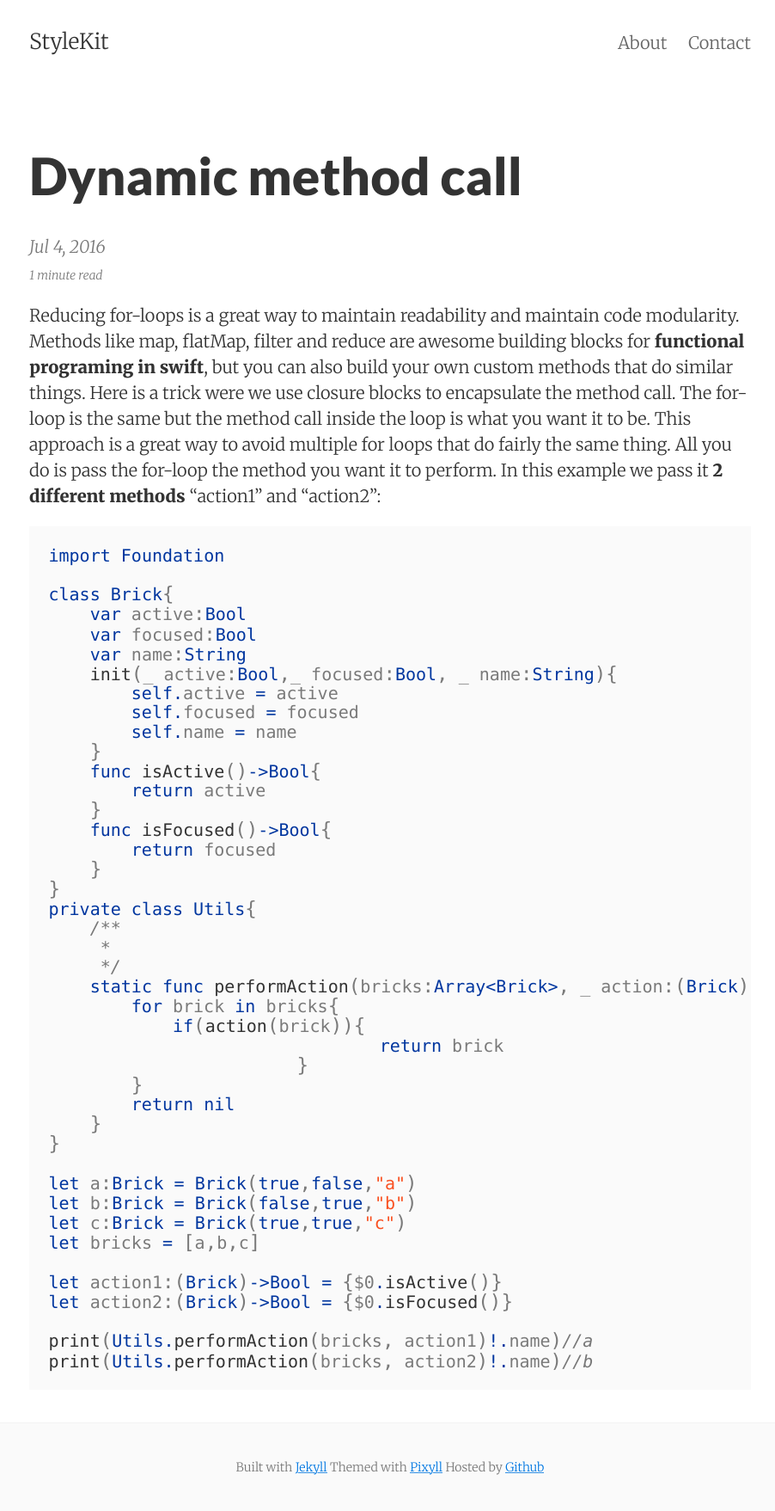
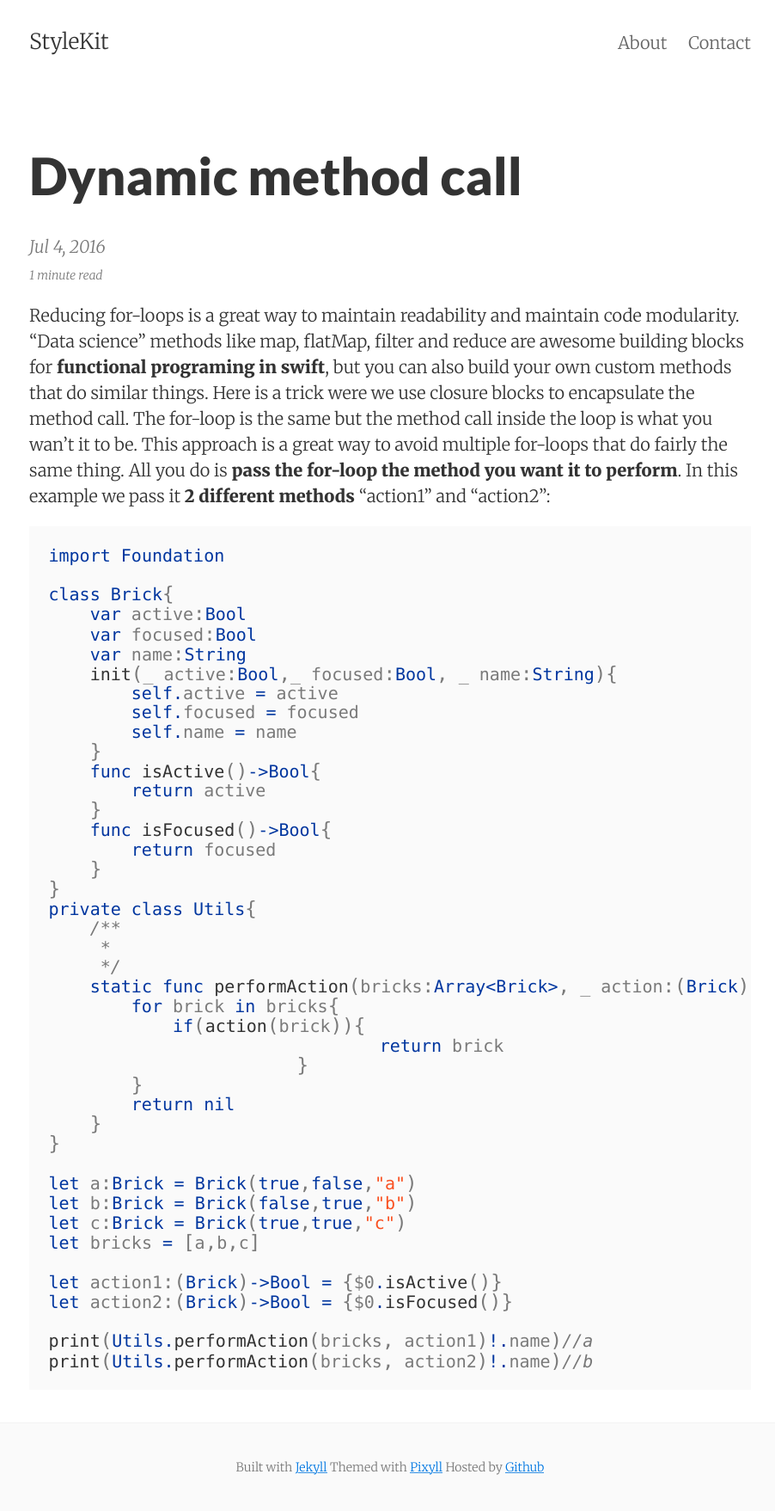
Before and after one commit to stylekit/stylekit.github.io, a Jekyll site: the page built from _posts/2016-07-04-Dynamic-method-call.md, in a window 1280 px wide. Shown: the whole page at 86% size, without its empty margins (186-1088 px from the left). Built offline with Jekyll 4.4.1, drawn with Linux system fonts in a browser that asks for light colours; nearby versions of some CDN libraries; comment, search, counter and statistics services are not loaded.

Commit message:
Files modified: 1


Modified 1 file:
_posts/2016-07-04-Dynamic-method-call.md

````diff
--- a/_posts/2016-07-04-Dynamic-method-call.md
+++ b/_posts/2016-07-04-Dynamic-method-call.md
@@ -1,4 +1,4 @@
-Reducing for-loops is a great way to maintain readability and maintain code modularity. Methods like map, flatMap, filter and reduce are awesome building blocks for **functional programing in swift**, but you can also build your own custom methods that do similar things. <!--more--> Here is a trick were we use closure blocks to encapsulate the method call. The for-loop is the same but the method call inside the loop is what you want it to be. This approach is a great way to avoid multiple for loops that do fairly the same thing. All you do is pass the for-loop the method you want it to perform. In this example we pass it **2 different methods** "action1" and "action2":
+Reducing for-loops is a great way to maintain readability and maintain code modularity. "Data science" methods like map, flatMap, filter and reduce are awesome building blocks for **functional programing in swift**, but you can also build your own custom methods that do similar things. <!--more--> Here is a trick were we use closure blocks to encapsulate the method call. The for-loop is the same but the method call inside the loop is what you wan't it to be. This approach is a great way to avoid multiple for-loops that do fairly the same thing. All you do is **pass the for-loop the method you want it to perform**. In this example we pass it **2 different methods** "action1" and "action2":
 
 ```swift
 import Foundation
````
